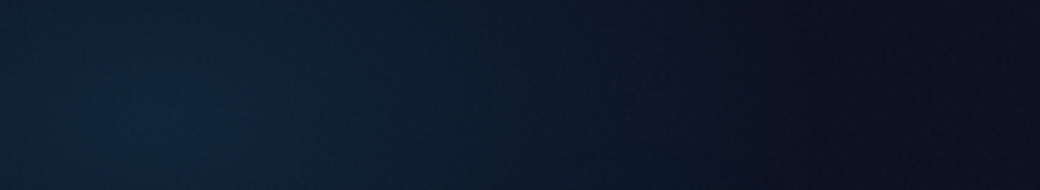
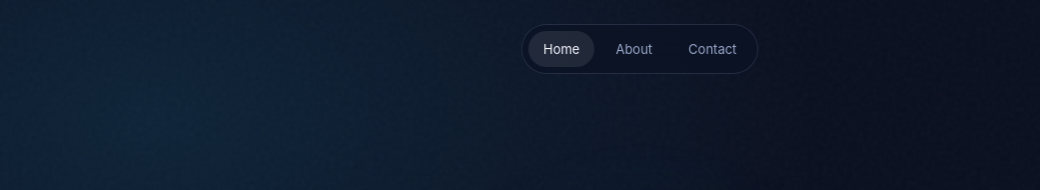
Before and after one commit to Ashavs4298/Project-1, a plain HTML site: page index.html in a window 1280 px wide. Shown: the top 190 px of the page, without its empty margins (0-1040 px from the left). Drawn offline with Linux system fonts and the light colour scheme.

Commit message:
added new 2 pages

```diff
--- a/index.html
+++ b/index.html
@@ -24,6 +24,9 @@
         radial-gradient(ellipse at 12% 15%, rgba(43, 197, 255, .11), transparent 42%),
         #0b1020;
     }
+    .site-nav { position: fixed; z-index: 2; top: 24px; left: 50%; transform: translateX(-50%); display: flex; gap: 6px; padding: 6px; border: 1px solid rgba(188,203,255,.14); border-radius: 999px; background: rgba(12,18,37,.72); backdrop-filter: blur(16px); }
+    .site-nav a { padding: 10px 15px; border-radius: 999px; color: #9aa8ca; font-size: 13px; text-decoration: none; transition: color .2s, background .2s; }
+    .site-nav a:hover, .site-nav a[aria-current="page"] { color: #f5f7ff; background: rgba(255,255,255,.09); }
     .grain {
       position: fixed;
       inset: 0;
@@ -102,6 +105,11 @@
 </head>
 <body>
   <div class="grain" aria-hidden="true"></div>
+  <nav class="site-nav" aria-label="Main navigation">
+    <a href="index.html" aria-current="page">Home</a>
+    <a href="about.html">About</a>
+    <a href="contact.html">Contact</a>
+  </nav>
   <main>
     <div class="halo" aria-hidden="true"></div>
     <div class="eyebrow"><span class="spark" aria-hidden="true"></span> A little something to start</div>
```
